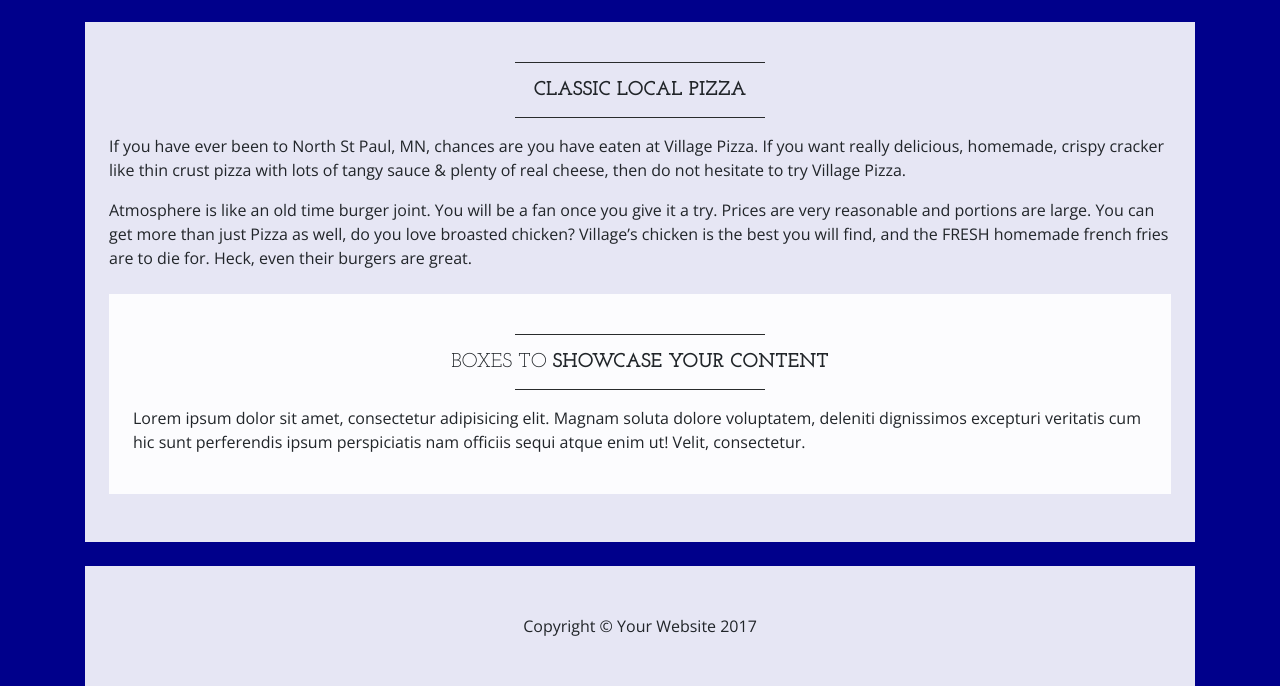
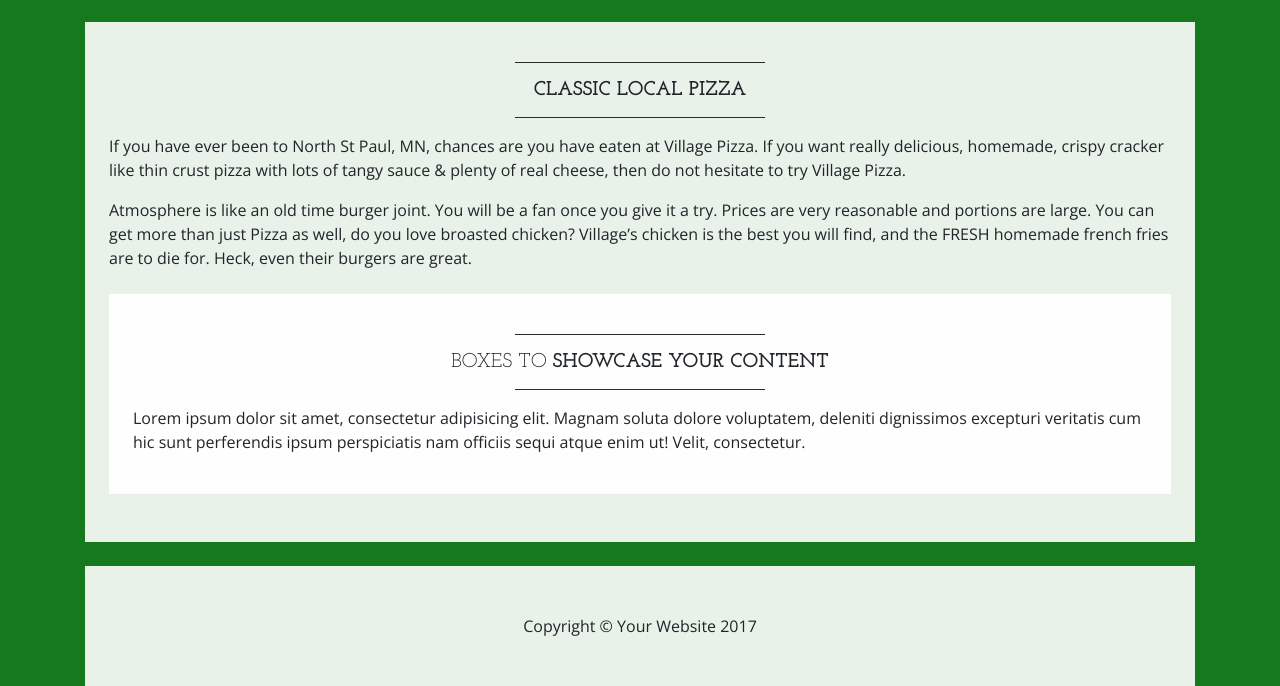
Before and after one commit to alpha-dog/demo, a website: page index.html in a window 1280 px wide. Shown: the part 523-1209 px from the top of the page. Drawn offline with nearby package versions, Linux system fonts and the light colour scheme; files that its build step writes are made by us from their sources; a web font is replaced by a local one.

Commit message:
Add files via upload

```diff
--- a/business-casual.css
+++ b/business-casual.css
@@ -6,7 +6,7 @@
 
 body {
   font-family: "Open Sans", Helvetica, Arial, sans-serif;
-  background-color: darkblue;
+  background-color: rgb(22, 121, 29);
   /*background: url('../img/stPaulSkyline.jpg') no-repeat center center fixed;*/
   -webkit-background-size: cover;
   -moz-background-size: cover;
```
